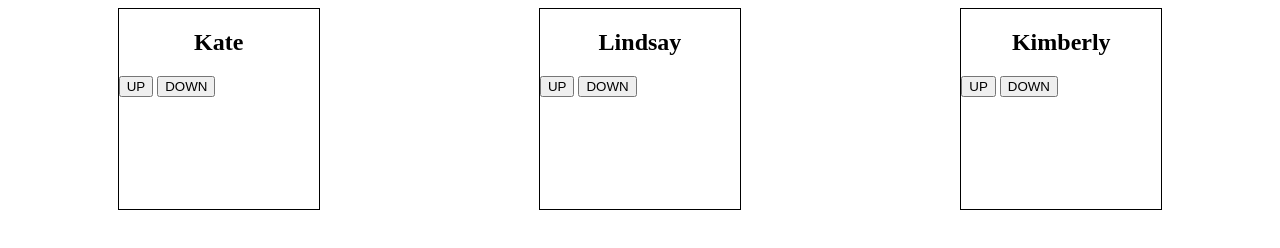
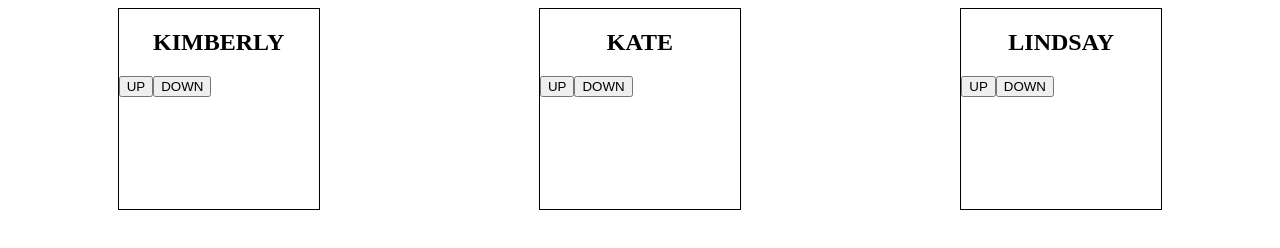
Before and after one commit to justinwilliamsrva/studentCounter, a plain HTML site: page index.html in a window 1280 px wide. Drawn offline with Linux system fonts and the light colour scheme.

Commit message:
Created working couunter with one fucntion

```diff
--- a/index.html
+++ b/index.html
@@ -7,37 +7,8 @@
         <link rel="stylesheet" href="style.css" />
     </head>
     <body>
-        <!-- Kate -->
-        <div class="student">
-            <h2>Kate</h2>
-            <h2 id="kate"></h2>
-            <div class="button-div">
-                <button onclick="newMan[1].up()"id="up">UP</button>
-                <button onclick="newMan[1].down()"id="down">DOWN</button>
-            </div>
-        </div>
-        <!-- Linsday -->
-        <div class="student">
-            <h2>Lindsay</h2>
-            <h2 id="lindsay"></h2>
-            <div class="button-divl">
-                <button onclick="lindsay.up()" >UP</button>
-                <button onclick="lindsay.down()" id="downl">DOWN</button>
 
-            </div>
-        </div>
-
-        <!-- Kimberly -->
-        <div class="student">
-            <h2>Kimberly</h2>
-            <h2 id="kimberly"></h2>
-            <div class="button-divk">
-                <button onclick="newMan[0].up()" >UP</button>
-                <button onclick="newMan[0].down()" id="downl">DOWN</button>
-            </div>
-        </div>
-
-
+        <div id="content"></div>
         <script src="script.js"></script>
     </body>
 </html>
--- a/script.js
+++ b/script.js
@@ -5,7 +5,6 @@
 // let count = 0;
 // let countk = 0;
 // let countl = 0;
-
 
 // var up = document.getElementById("up");
 // var down = document.getElementById("down");
@@ -31,37 +30,60 @@
 
 // number.innerHTML = count;
 
-class Student{
-    constructor(count,numberName) {
+class Student {
+    constructor(count, numberName) {
         this.count = count;
-        this.numberName = document.getElementById(numberName)
-    };
+        this.numberName = document.getElementById(numberName);
+    }
 
-    up() { this.count++;this.numberName.innerHTML = this.count }
-    down() { if (this.count != 0) this.count--;this.numberName.innerHTML = this.count}
+    up() {
+        this.count++;
+        this.numberName.innerHTML = this.count;
+    }
+    down() {
+        if (this.count != 0) this.count--;
+        this.numberName.innerHTML = this.count;
+    }
 }
 
-let lindsay = new Student(0,"lindsay");
+let lindsay = new Student(0, "lindsay");
 // let kate = new Student(0,"kate");
 // let kimberly = new Student(0,"kimberly");
 
+let newMan = ["apple", "pear"];
+let students = ["kimberly", "kate", "lindsay"];
 
-let newMan = ["apple", "pear"];
-let students = ["kimberly","kate"]
+function newStudent() {
+    //     let i = 0;
+    //     let x = 2;
 
-function newStudent(){
-//     let i = 0;
-//     let x = 2;
+    //     newMan[i] = new Student(0, student)
+    //  newMan[x] = new Student(0,game)
+    let content = document.getElementById("content");
 
-//     newMan[i] = new Student(0, student)
-//  newMan[x] = new Student(0,game)
+    for (let i = 0; i < students.length; i++) {
+        let div = document.createElement("div");
+        div.setAttribute("class", "student");
+        let title = document.createElement("h2");
+        title.innerHTML = students[i].toUpperCase();
+        let counter = document.createElement("h2");
+        counter.setAttribute("id", students[i]);
+        let buttonDiv = document.createElement("div");
+        let buttonUp = document.createElement("button");
+        buttonUp.setAttribute("onClick", `newMan[${i}].up()`);
+        buttonUp.innerHTML = "UP";
+        let buttonDown = document.createElement("button");
+        buttonDown.setAttribute("onClick", `newMan[${i}].down()`);
+        buttonDown.innerHTML = "DOWN";
 
-    for (let i = 0; i < students.length; i++)
+        buttonDiv.append(buttonUp);
+        buttonDiv.append(buttonDown);
+        div.append(title);
+        div.append(counter);
+        div.append(buttonDiv);
+        content.append(div);
 
-        newMan[i] = new Student(0,students[i])
-
-
-
+        newMan[i] = new Student(0, students[i]);
+    }
 }
-
 newStudent();
--- a/style.css
+++ b/style.css
@@ -1,4 +1,4 @@
-body{
+#content{
 
     height:100%;
     display:flex;
```
